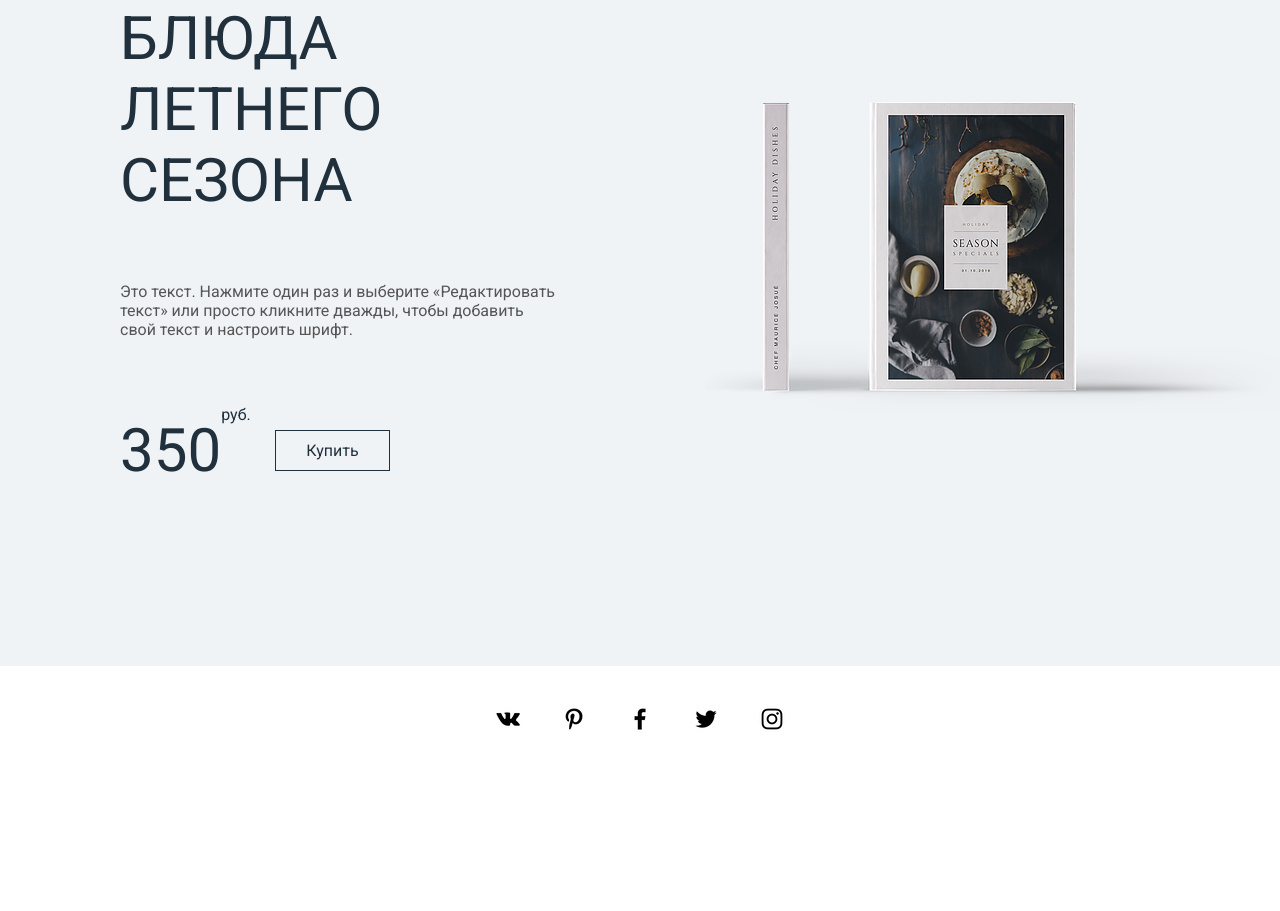
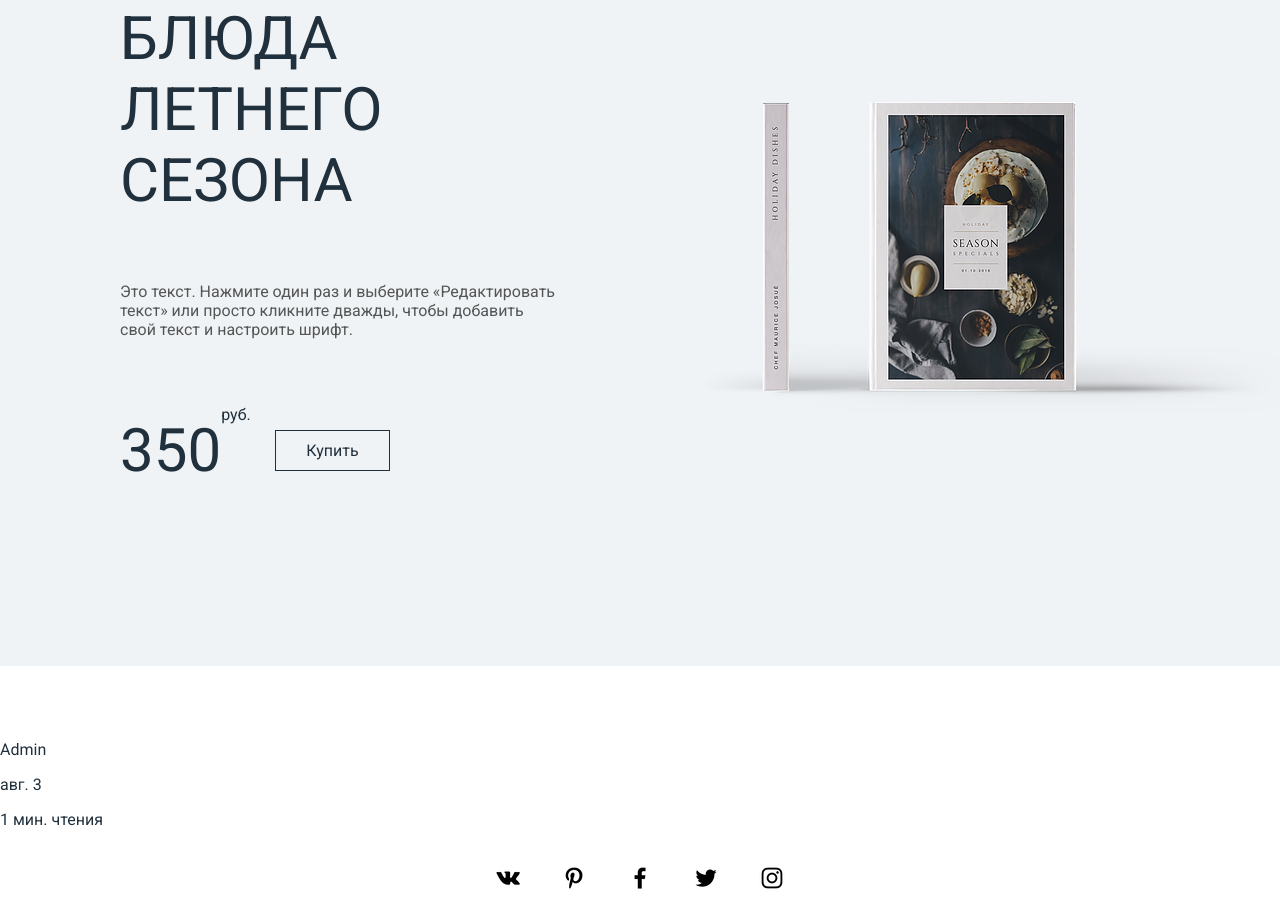
Before and after one commit to FlameFlashy/web-cooking, a plain HTML site: page index.html in a window 1280 px wide. Shown: the part 4112-5023 px from the top of the page. Before the commit the page ends 4864 px from the top, so only its background shows below. Drawn offline with Linux system fonts and the light colour scheme.

Commit message:
start blog block

```diff
--- a/index.html
+++ b/index.html
@@ -106,6 +106,25 @@
         </div>
     </main>
 
+    <main class="blogs">
+        <div class="blog">
+            <div class="img-wrap">
+                <img src="" alt="">
+            </div>
+            <div class="head-avater">
+                <div class="avatar-wrap">
+                    <img src="" alt="">
+                    <p class="avatar-name">Admin</p>
+                    <div class="date-wrap">
+                        <p class="date">авг. 3</p>
+                        <p class="time">1 мин. чтения</p>
+                    </div>
+                </div>
+
+            </div>
+        </div>
+    </main>
+
     <footer>
         <div class="soc-links">
             <a href="#"><img src="img/icon/vk.webp" alt="vk"></a>
```
